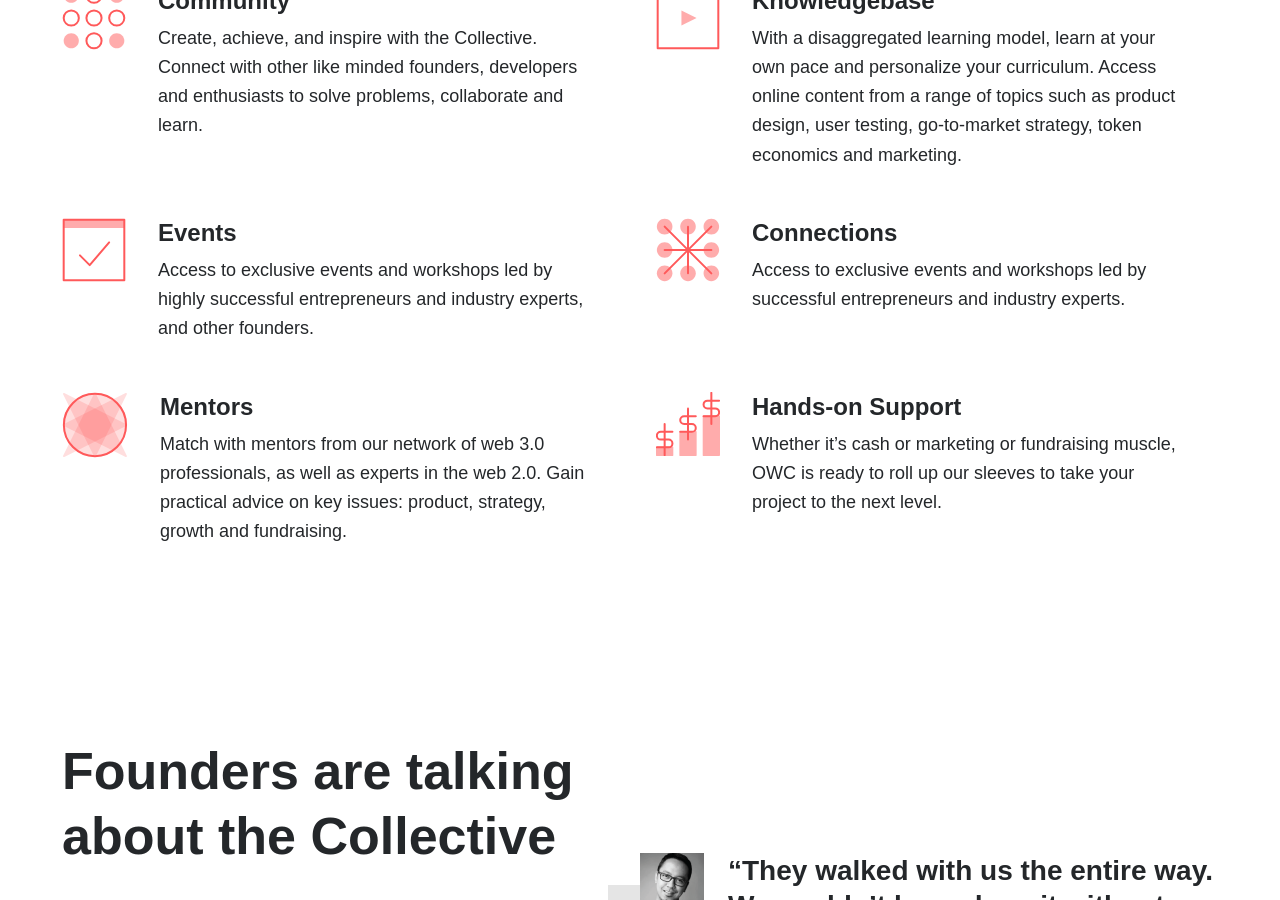
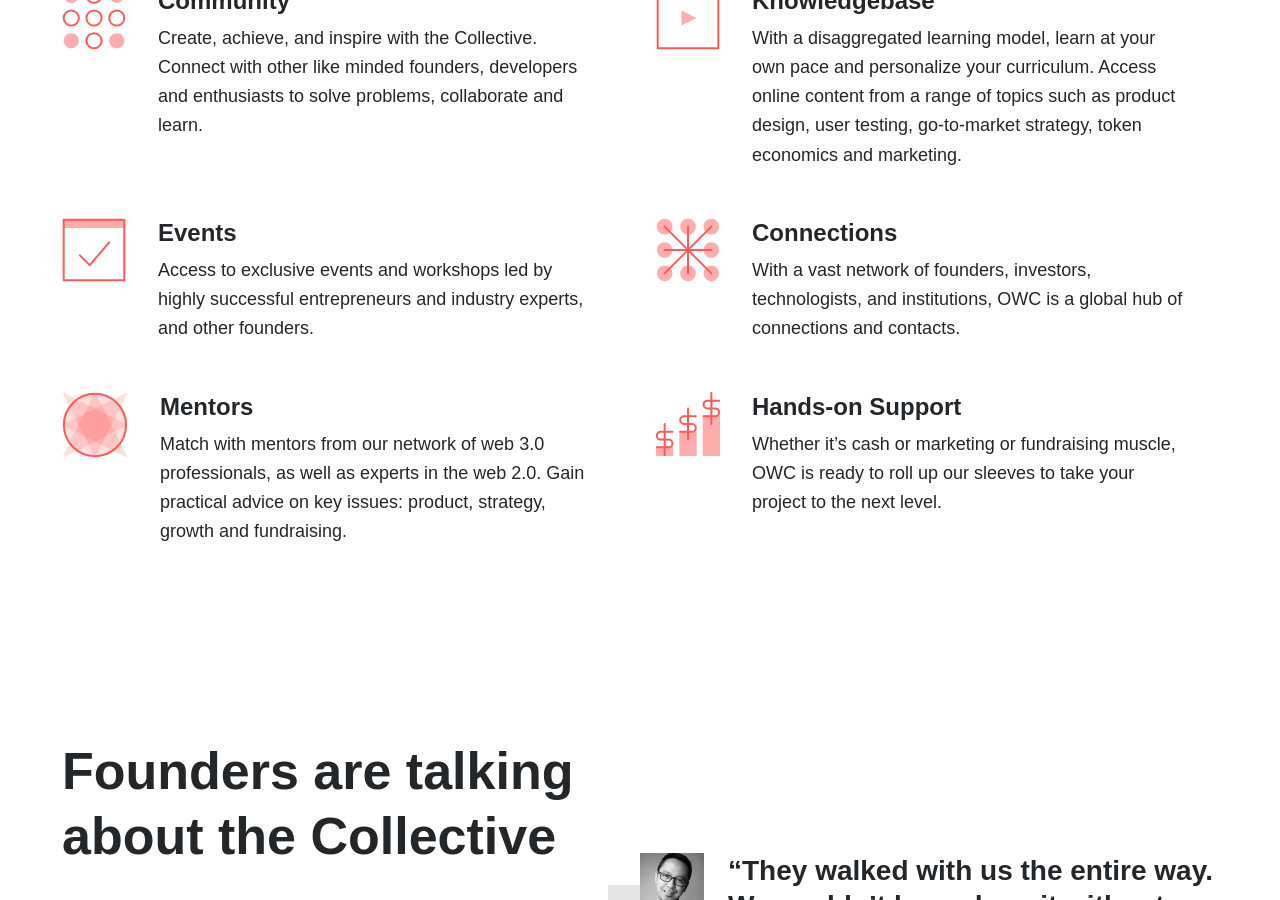
Before and after one commit to nearprotocol/owc_website, a Jekyll site: the page built from program.md, in a window 1280 px wide and 900 px high, scrolled down 1476 px. Built offline with Jekyll 4.4.1, drawn with Linux system fonts in a browser that asks for light colours; some web fonts are replaced.

Commit message:
connections blurb update

```diff
--- a/_data/program.yaml
+++ b/_data/program.yaml
@@ -20,7 +20,7 @@ benefits:
     text: "Access to exclusive events and workshops led by highly successful entrepreneurs and industry experts, and other founders."
     icon: events.svg
   - title: Connections
-    text: "Access to exclusive events and workshops led by successful entrepreneurs and industry experts."
+    text: "With a vast network of founders, investors, technologists, and institutions, OWC is a global hub of connections and contacts."
     icon: connections.svg
   - title: Mentors
     text: "Match with mentors from our network of web 3.0 professionals, as well as experts in the web 2.0. Gain practical advice on key issues: product, strategy, growth and fundraising."
```
